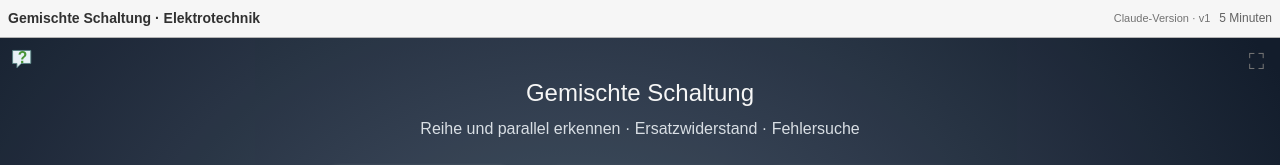
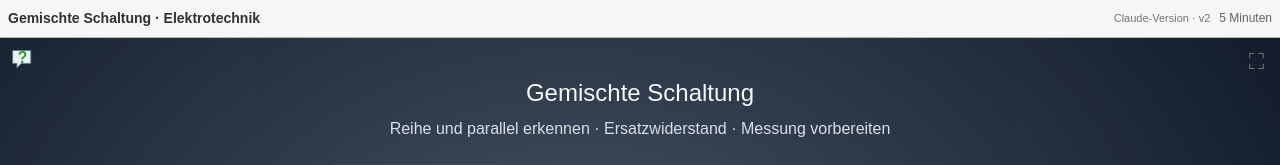
Before and after one commit to tonchime/lernspiele, a plain HTML site: page spiele/2026-11-24-et-gemischte-schaltung/index.html in a window 1280 px wide. Shown: the top 165 px of the page. Drawn offline with Linux system fonts and the light colour scheme.

Commit message:
Spiel 2026-11-24-et-gemischte-schaltung: Fassung v2 ohne den Fehlerfall
Der unterbrochene Heizwiderstand ist seit dem 22.11.2026 der Auftrag von AB 03
(Fehlersuche am Durchlauferhitzer). Das Einstiegsspiel wiederholt deshalb nur noch
den Montag: Ersatzwiderstand, Sollwert und Vorbereitung der Messung.

Co-Authored-By: Claude Fable 5.2 <noreply@anthropic.com>
Claude-Session: https://claude.ai/code/session_0193msTvex6wavfcAARy5PQW

```diff
--- a/spiele/2026-11-24-et-gemischte-schaltung/index.html
+++ b/spiele/2026-11-24-et-gemischte-schaltung/index.html
@@ -23,9 +23,9 @@
 const SPIEL={
   titel:"Gemischte Schaltung",                    // Spieltitel
   fach:"Elektrotechnik",
-  untertitel:"Reihe und parallel erkennen · Ersatzwiderstand · Fehlersuche",
+  untertitel:"Reihe und parallel erkennen · Ersatzwiderstand · Messung vorbereiten",
   datum:"2026-11-24",                            // Unterrichtsdatum
-  version:"Claude-Version · v1",                 // sichtbare Versionsmarke oben rechts
+  version:"Claude-Version · v2",                 // sichtbare Versionsmarke oben rechts
   beispielkarten:["20 Ω und 40 Ω parallel","13,3 Ω"], // die zwei Mini-Karten auf der Kachel von Stufe 1
 
   // Stufe 1: Paare zuordnen [linke Karte, passende Karte]
@@ -35,7 +35,7 @@ const SPIEL={
     ["20 Ω und 20 Ω in Reihe","40,0 Ω"],
     ["20 Ω und 20 Ω parallel","10,0 Ω"],
     ["20 Ω und 40 Ω parallel","13,3 Ω"],
-    ["Unterbrochener Widerstand","leitet keinen Strom mehr"]
+    ["Sollwert","Wert, den eine fehlerfreie Schaltung hat"]
   ],
 
   // Stufe 2: Zeilen mit Auswahllisten [Zeile, grauer Hinweis rechts (optional)]
@@ -45,26 +45,27 @@ const SPIEL={
     ["Ersatzwiderstand R₁₂ = [10,0 Ω|20,0 Ω|*40,0 Ω]"],
     ["R₁₂ und R₃ sind [in Reihe|*parallel] geschaltet"],
     ["Ersatzwiderstand R₁₂₃ = [60,0 Ω|*13,3 Ω|30,0 Ω]"],
-    ["Ist R₂ unterbrochen, zeigt das Ohmmeter zwischen diesen Klemmen [13,3 Ω|40,0 Ω|*20,0 Ω]","Fehlersuche"],
-    ["Fehlersuche: Für R₁₂₃ wurden 60,0 Ω berechnet, also alle drei Widerstände addiert. Nicht addiert werden darf [R₁|R₂|*R₃]","typischer Fehler"]
+    ["Zwischen den beiden anderen Klemmenpaaren ergibt sich bei fehlerfreien Heizwiderständen [ein größerer|*derselbe|ein kleinerer] Sollwert","drei gleiche Widerstände"],
+    ["Vor der Widerstandsmessung muss der Durchlauferhitzer [eingeschaltet|*freigeschaltet] sein","Sicherheitsregeln"],
+    ["Rechenfehler finden: Für R₁₂₃ wurden 60,0 Ω berechnet, also alle drei Widerstände addiert. Nicht addiert werden darf [R₁|R₂|*R₃]","typischer Fehler"]
   ],
 
   // Stufe 3: Aufgaben mit Eingabefeldern (nur Zahlen eingeben, Einheit steht dahinter)
   stufe3:[
     {gleichung:"R₁ = 120 Ω und R₂ = 180 Ω in Reihe, parallel dazu R₃ = 600 Ω", schritte:["Ersatzwiderstand R₁₂ = {300} Ω","Ersatzwiderstand R₁₂₃ = {200} Ω"], loesungen:[]},
     {gleichung:"R₁ = 300 Ω und R₂ = 600 Ω parallel, in Reihe dazu R₃ = 250 Ω", schritte:["Ersatzwiderstand R₁₂ = {200} Ω","Ersatzwiderstand R₁₂₃ = {450} Ω"], loesungen:[]},
-    {gleichung:"Zwei Widerstände von je 150 Ω in Reihe, parallel dazu 300 Ω", schritte:["Ersatzwiderstand der ganzen Schaltung: {150} Ω","Der 300-Ω-Widerstand ist unterbrochen. Das Ohmmeter zeigt {300} Ω"], loesungen:[]},
+    {gleichung:"Zwei Widerstände von je 150 Ω in Reihe, parallel dazu 300 Ω", schritte:["Ersatzwiderstand der beiden Widerstände in Reihe: {300} Ω","Ersatzwiderstand der ganzen Schaltung: {150} Ω"], loesungen:[]},
     {gleichung:"Für Schnelle – Untersuchung im Heft (wird hier nicht automatisch geprüft)", schritte:[
       "Fall 1: Drei Heizwiderstände von je 30 Ω: zwei in Reihe, der dritte parallel dazu. Berechnen Sie den Ersatzwiderstand.",
       "Fall 2: Jetzt zwei parallel und der dritte in Reihe dazu. Berechnen Sie den Ersatzwiderstand.",
       "Transfer: Welche vier verschiedenen Ersatzwiderstände lassen sich aus drei gleichen Widerständen schalten? Skizzieren Sie die Schaltungen im Heft.",
-      "Weiterführend: Ein Widerstand ist unterbrochen. In welchen der vier Schaltungen fließt trotzdem noch Strom? Begründen Sie im Heft."
+      "Weiterführend: Ordnen Sie die vier Ersatzwiderstände nach der Größe. Begründen Sie im Heft, warum die Parallelschaltung den kleinsten Wert hat."
     ], loesungen:[]}
   ],
 
   // Hilfetexte (Glühbirne) je Stufe
-  hilfe1:"Gemischte Schaltung (Gruppenschaltung): Reihen- und Parallelschaltungen in einer Schaltung.\nZwei gleiche Widerstände: in Reihe doppelter Wert, parallel halber Wert.\nEin unterbrochener Widerstand leitet keinen Strom mehr.",
-  hilfe2:"Von innen nach außen zusammenfassen: zuerst die Widerstände, die eindeutig in Reihe oder parallel liegen.\nReihe: R₁₂ = R₁ + R₂.\nParallel: R₁₂₃ = R₁₂ · R₃ / (R₁₂ + R₃).\nUnterbrochener Widerstand: Sein Zweig fällt weg, es zählt nur der andere Zweig.",
+  hilfe1:"Gemischte Schaltung (Gruppenschaltung): Reihen- und Parallelschaltungen in einer Schaltung.\nZwei gleiche Widerstände: in Reihe doppelter Wert, parallel halber Wert.\nSollwert: der Wert, den die Messung bei einer fehlerfreien Schaltung zeigt.",
+  hilfe2:"Von innen nach außen zusammenfassen: zuerst die Widerstände, die eindeutig in Reihe oder parallel liegen.\nReihe: R₁₂ = R₁ + R₂.\nParallel: R₁₂₃ = R₁₂ · R₃ / (R₁₂ + R₃).\nWiderstände werden nur im spannungsfreien Zustand gemessen: vorher freischalten und gegen Wiedereinschalten sichern.",
   hilfe3:"Reihe: R = R₁ + R₂. Parallel: R = R₁ · R₂ / (R₁ + R₂).\nErst die innere Schaltung zusammenfassen, dann mit dem dritten Widerstand weiterrechnen.\nGeben Sie nur die Zahl ein, die Einheit steht schon da.\nFür Schnelle: Skizzen, Rechnung und Begründung ins Heft, Besprechung in der Sicherung."
 };
 /* ======================= ENDE DES INHALTSBLOCKS ===================== */
```
Also changed, not shown: 1 other file.
